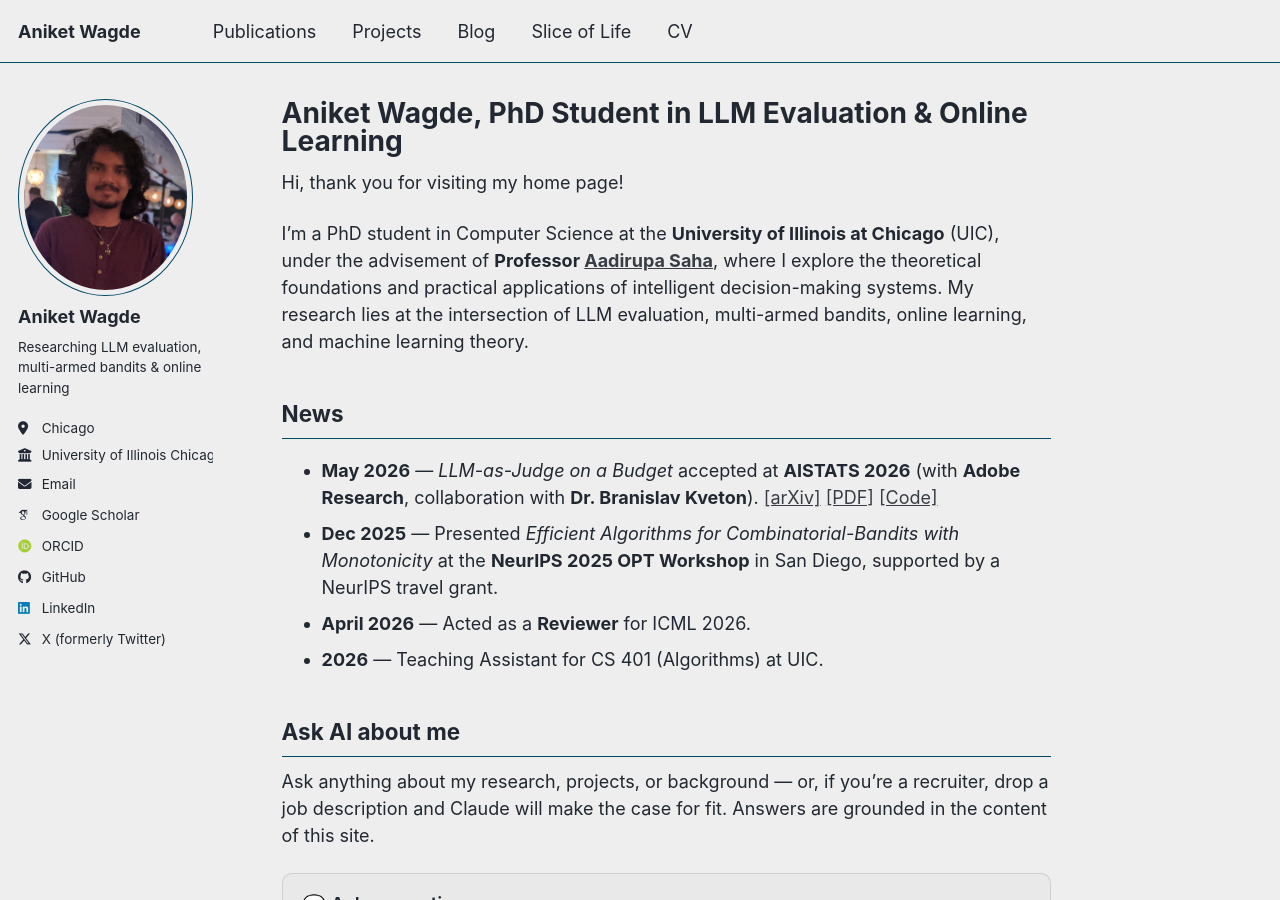
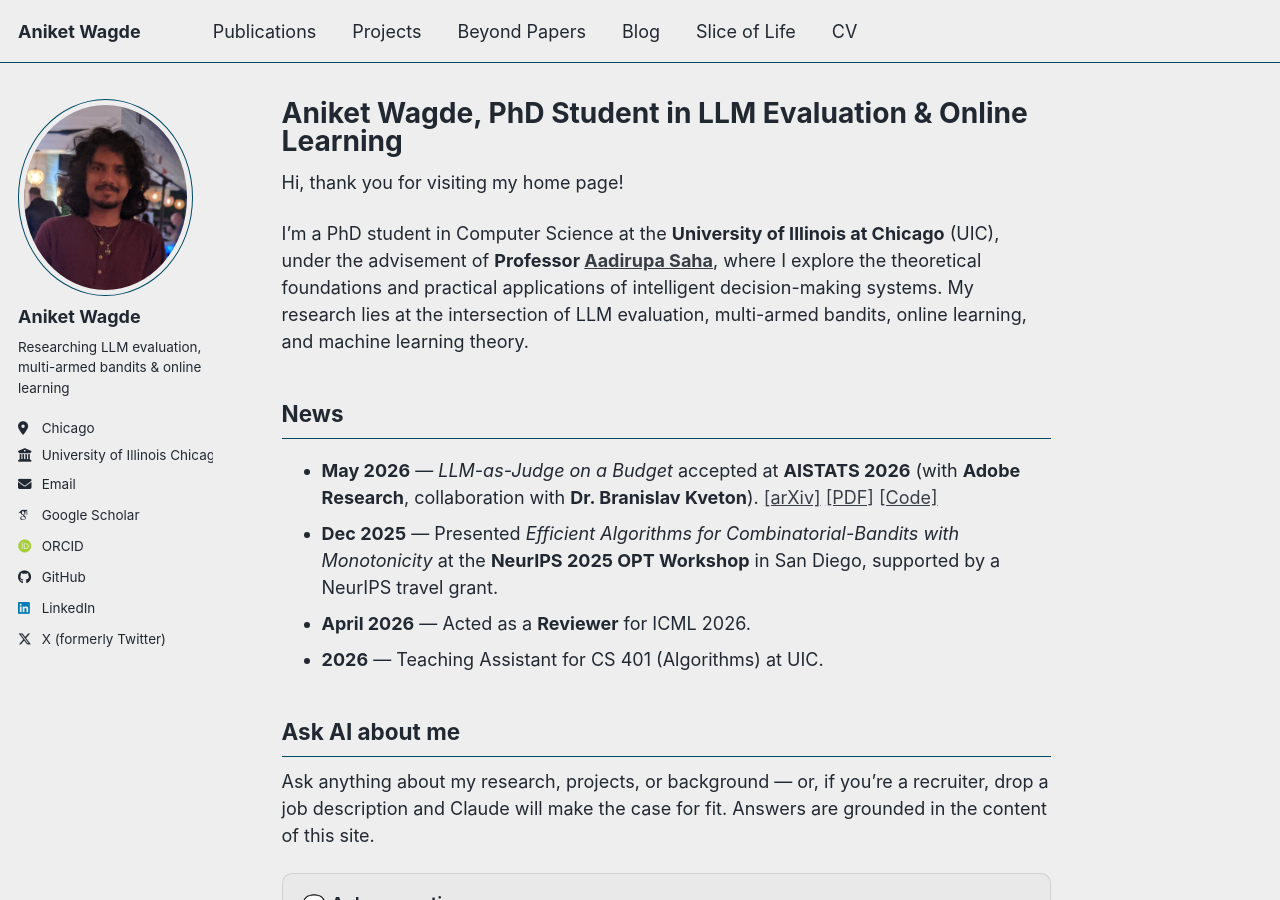
Before and after one commit to Swagget/Swagget.github.io, a Jekyll site: the page built from _pages/about.md, in a window 1280 px wide and 900 px high. Built offline with Jekyll 4.4.1, drawn with Linux system fonts in a browser that asks for light colours; some web fonts are replaced; a script bundle is joined from its source files by our own code; library files that are not in the unit come from our copies.

Commit message:
Add Beyond Papers to header nav
Links to the deployed app at beyond.aniketwagde.com.

```diff
--- a/_data/navigation.yml
+++ b/_data/navigation.yml
@@ -13,6 +13,9 @@ main:
 
   - title: "Projects"
     url: /projects/
+
+  - title: "Beyond Papers"
+    url: https://beyond.aniketwagde.com
 
   # - title: "Talks"
   #   url: /talks/
```
